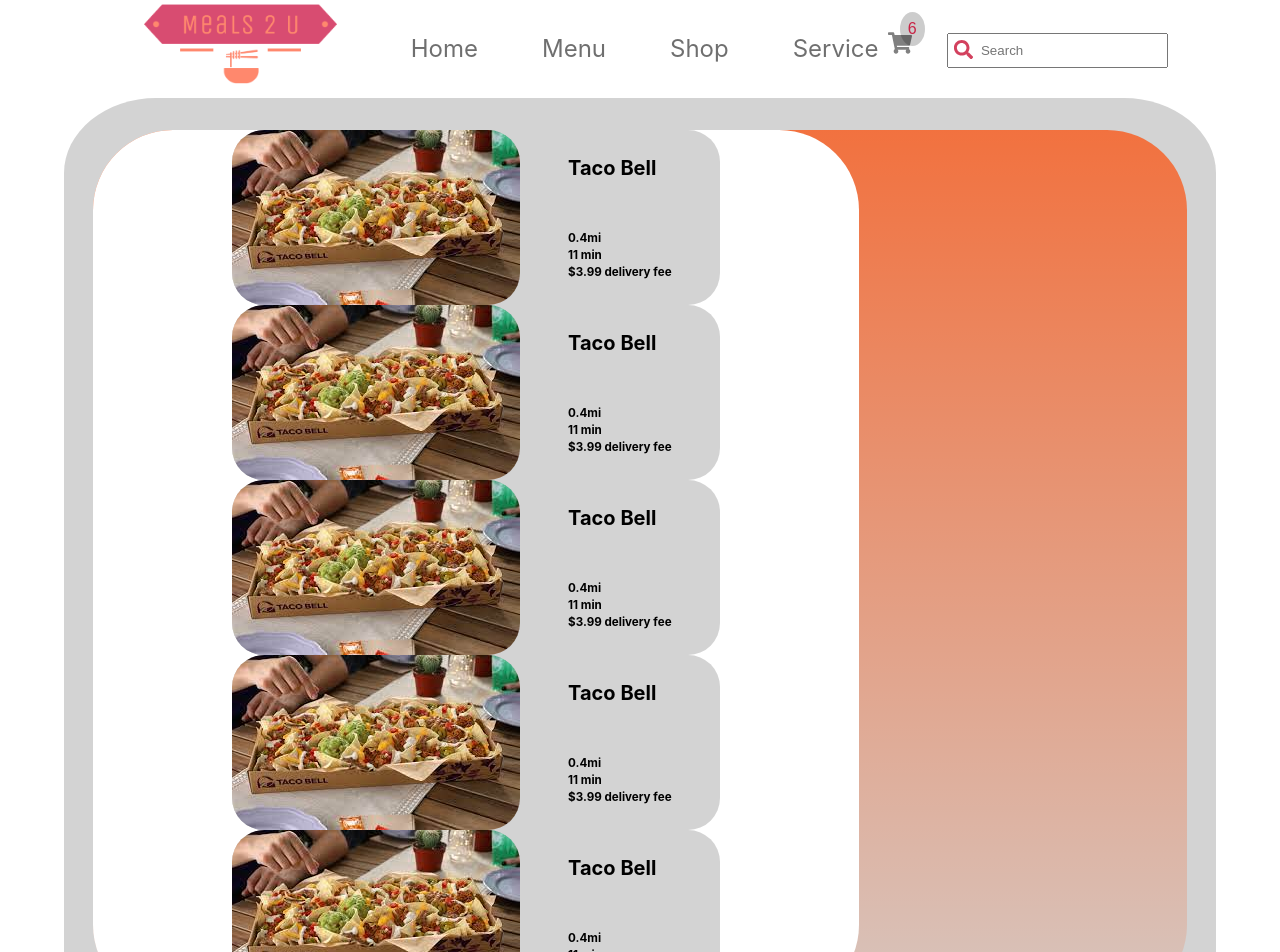
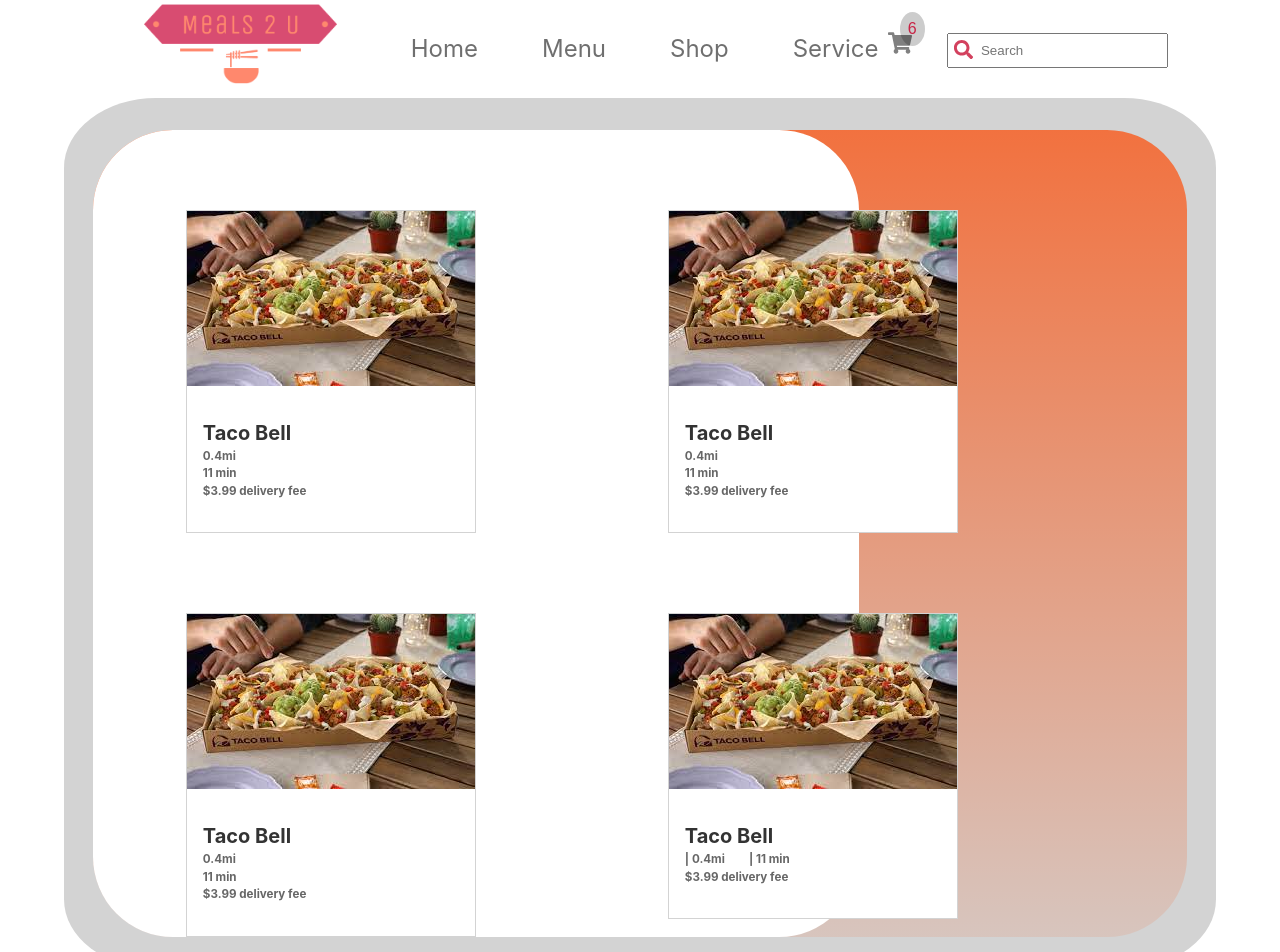
Before and after one commit to Jscorz/React-Food-Delivery-App, a React (Create React App) app: page /shop in a window 1280 px wide. Shown: the top 952 px of the page. Built offline with nearby package versions, Linux system fonts and the light colour scheme.

Commit message:
styled font color/size/positioning on cards

```diff
--- a/src/components/Shop.js
+++ b/src/components/Shop.js
@@ -11,6 +11,36 @@
       <section className='grid'>
         <article className='grid-second'>
           <div className='background'>
+            <div className='main-container'>
+              <main className='column-1'>
+                <section className='card-container-2'>
+                  <div className='img-container'>
+                    <img src={tacobell} alt='taco bell' />
+                  </div>
+                  <div className='text-container'>
+                    <h3>Taco Bell</h3>
+                    <div className='text-container-second'>
+                      <h5>0.4mi</h5>
+                      <h5>11 min</h5>
+                      <h5>$3.99 delivery fee</h5>
+                    </div>
+                  </div>
+                </section>
+                <section className='card-container-2'>
+                  <div className='img-container'>
+                    <img src={tacobell} alt='taco bell' />
+                  </div>
+                  <div className='text-container'>
+                    <h3>Taco Bell</h3>
+                    <div className='text-container-second'>
+                      <h5 className='margin-left'>0.4mi</h5>
+                      <h5>11 min</h5>
+                      <h5>$3.99 delivery fee</h5>
+                    </div>
+                  </div>
+                </section>
+              </main>
+              <main className='column-2'>
                 <section className='card-container'>
                   <div className='img-container'>
                     <img src={tacobell} alt='taco bell' />
@@ -31,51 +61,16 @@
                   <div className='text-container'>
                     <h3>Taco Bell</h3>
                     <div className='text-container-second'>
-                  <h5>0.4mi</h5>
-                  <h5>11 min</h5>
+                      <div className='distance-container'>
+                        <h5 className='margin-left'>| 0.4mi </h5>
+                        <h5>| 11 min</h5>
+                      </div>
                       <h5>$3.99 delivery fee</h5>
                     </div>
                   </div>
                 </section>
-            <section className='card-container'>
-              <div className='img-container'>
-                <img src={tacobell} alt='taco bell' />
+              </main>
             </div>
-              <div className='text-container'>
-                <h3>Taco Bell</h3>
-                <div className='text-container-second'>
-                  <h5>0.4mi</h5>
-                  <h5>11 min</h5>
-                  <h5>$3.99 delivery fee</h5>
-                </div>
-              </div>
-            </section>
-            <section className='card-container'>
-              <div className='img-container'>
-                <img src={tacobell} alt='taco bell' />
-              </div>
-              <div className='text-container'>
-                <h3>Taco Bell</h3>
-                <div className='text-container-second'>
-                  <h5>0.4mi</h5>
-                  <h5>11 min</h5>
-                  <h5>$3.99 delivery fee</h5>
-                </div>
-              </div>
-            </section>
-            <section className='card-container'>
-              <div className='img-container'>
-                <img src={tacobell} alt='taco bell' />
-              </div>
-              <div className='text-container'>
-                <h3>Taco Bell</h3>
-                <div className='text-container-second'>
-                  <h5>0.4mi</h5>
-                  <h5>11 min</h5>
-                  <h5>$3.99 delivery fee</h5>
-                </div>
-              </div>
-            </section>
           </div>
         </article>
       </section>
@@ -125,21 +120,60 @@
 
   .card-container {
     display: flex;
-    background-color: lightgrey;
-    border-radius: 2rem;
+    cursor: pointer;
+    flex-direction: column;
+    background-color: white;
+    border: 1px solid lightgrey;
+    margin-left: 15vw;
+    margin-top: 10vh;
+  }
+
+  .card-container-2 {
+    display: flex;
+    cursor: pointer;
+    flex-direction: column;
+    background-color: white;
+    border: 1px solid lightgrey;
+    margin-top: 10vh;
+    margin-left: 15vw;
   }
 
   img {
-    border-radius: 2rem;
-    max-height: 25vh;
+    min-width: 20vw;
     object-fit: cover;
     display: block;
   }
 
   .text-container {
     display: flex;
-    padding: 0 3rem;
+    padding: 2rem 2rem 2rem 1rem;
     flex-direction: column;
     justify-content: space-around;
   }
+
+  .column-1 {
+    display: flex;
+    flex-direction: column;
+  }
+
+  .main-container {
+    display: flex;
+  }
+
+  .distance-container {
+    display: flex;
+    flex-direction: row;
+  }
+
+  .margin-left {
+    margin-right: 1.5rem;
+  }
+
+  h3 {
+    color: rgba(0, 0, 0, 0.8);
+  }
+
+  h5 {
+    color: rgba(0, 0, 0, 0.6);
+  }
 `;
```
Lines whose indentation alone changed are shown as unchanged.
